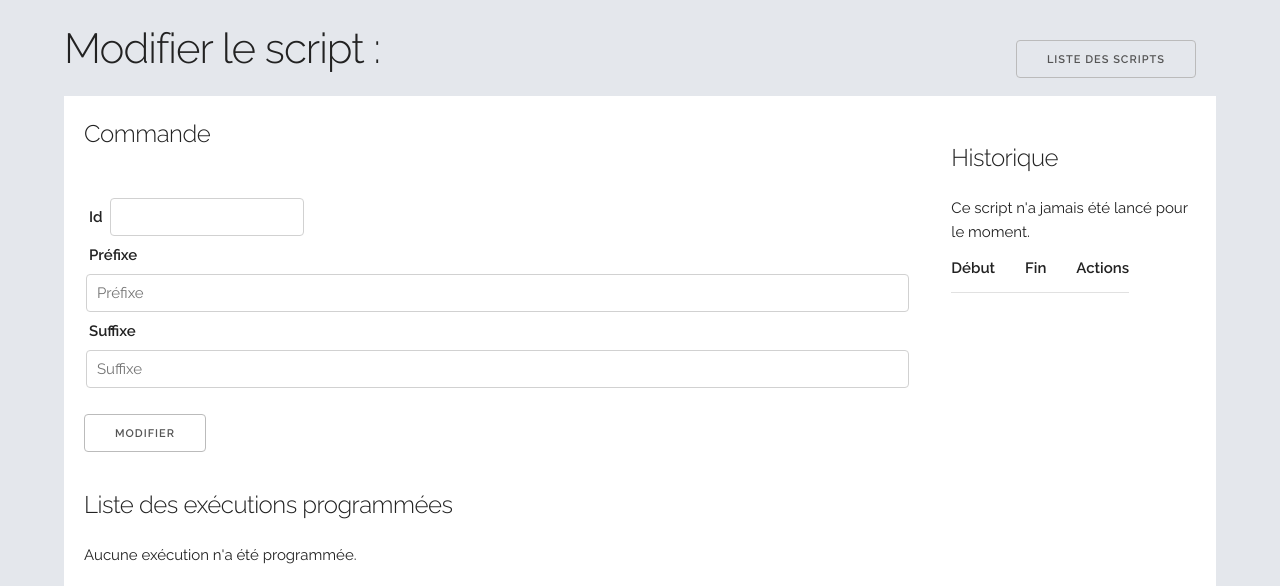
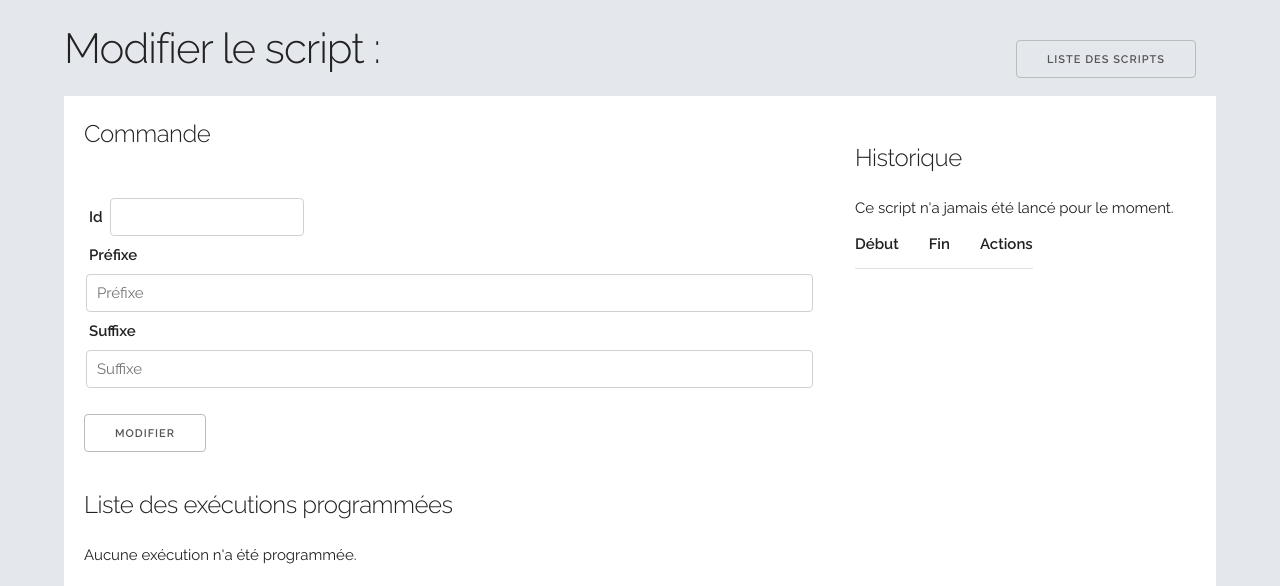
Before and after one commit to rildo/assistant, a CakePHP app: the page made by app/View/Scripts/edit.ctp in a window 1280 px wide. Shown: the part 60-646 px from the top of the page. Run offline with PHP 8.4 and a stand-in for CakePHP, Linux system fonts and the light colour scheme; the template is opened without the code that fills it, so the values that code supplies are empty; form fields are guessed from the names that the template uses; some libraries are stand-ins or nearby versions.

Commit message:
Elargissement de la zone d'historique de lancement des scripts

```diff
--- a/app/View/Scripts/edit.ctp
+++ b/app/View/Scripts/edit.ctp
@@ -6,7 +6,7 @@
 		</span>
 	</h2>
 	<div class="sub-content row">
-		<div class="nine columns">
+		<div class="eight columns">
 			<section>
 				<h5>Commande</h5>
 				<div>
@@ -128,7 +128,7 @@
 			</section>
 		</div>
 		<br />
-		<div class="script-history three columns">
+		<div class="script-history four columns">
 			<h5>Historique</h5>
 			<table>
 				<thead>
```
